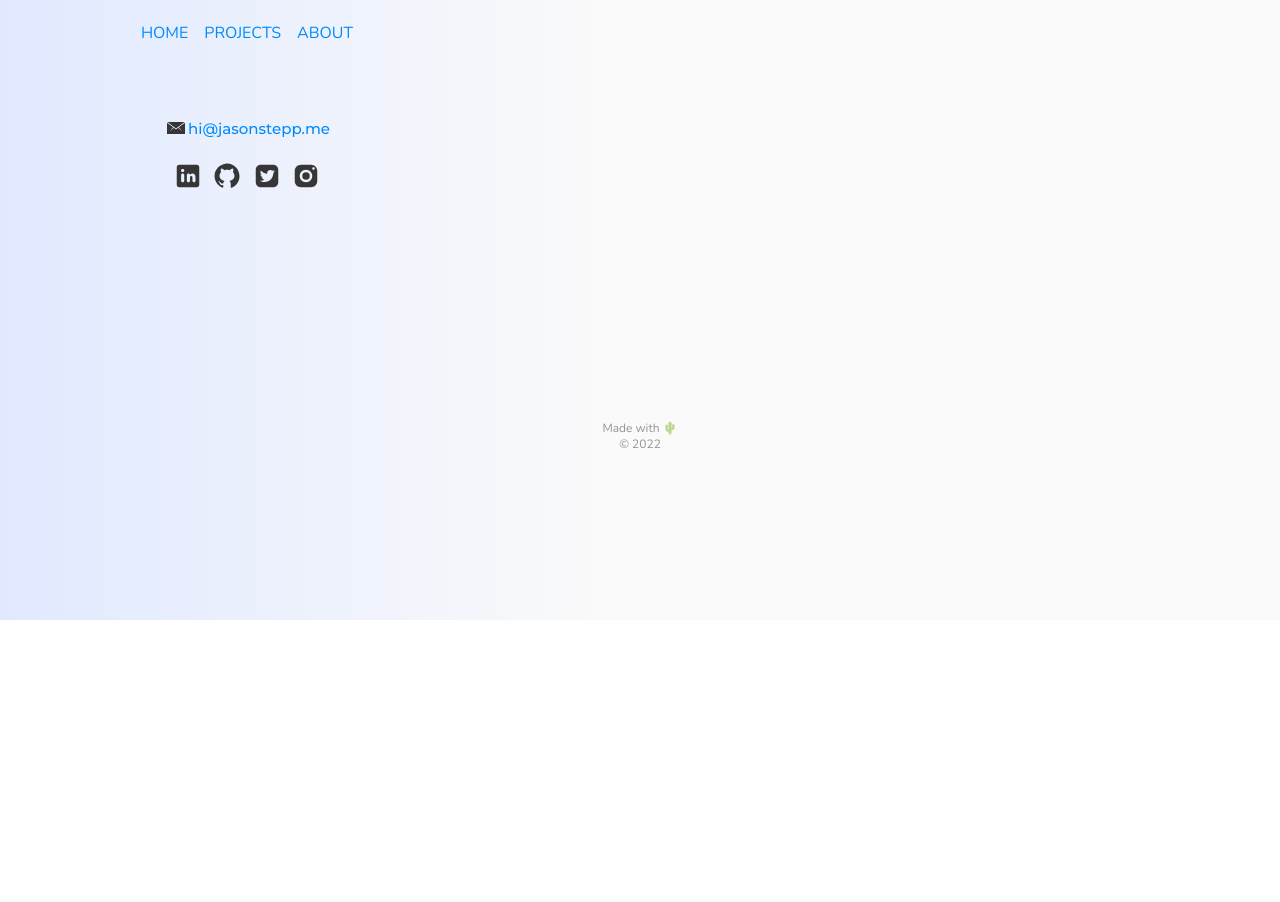
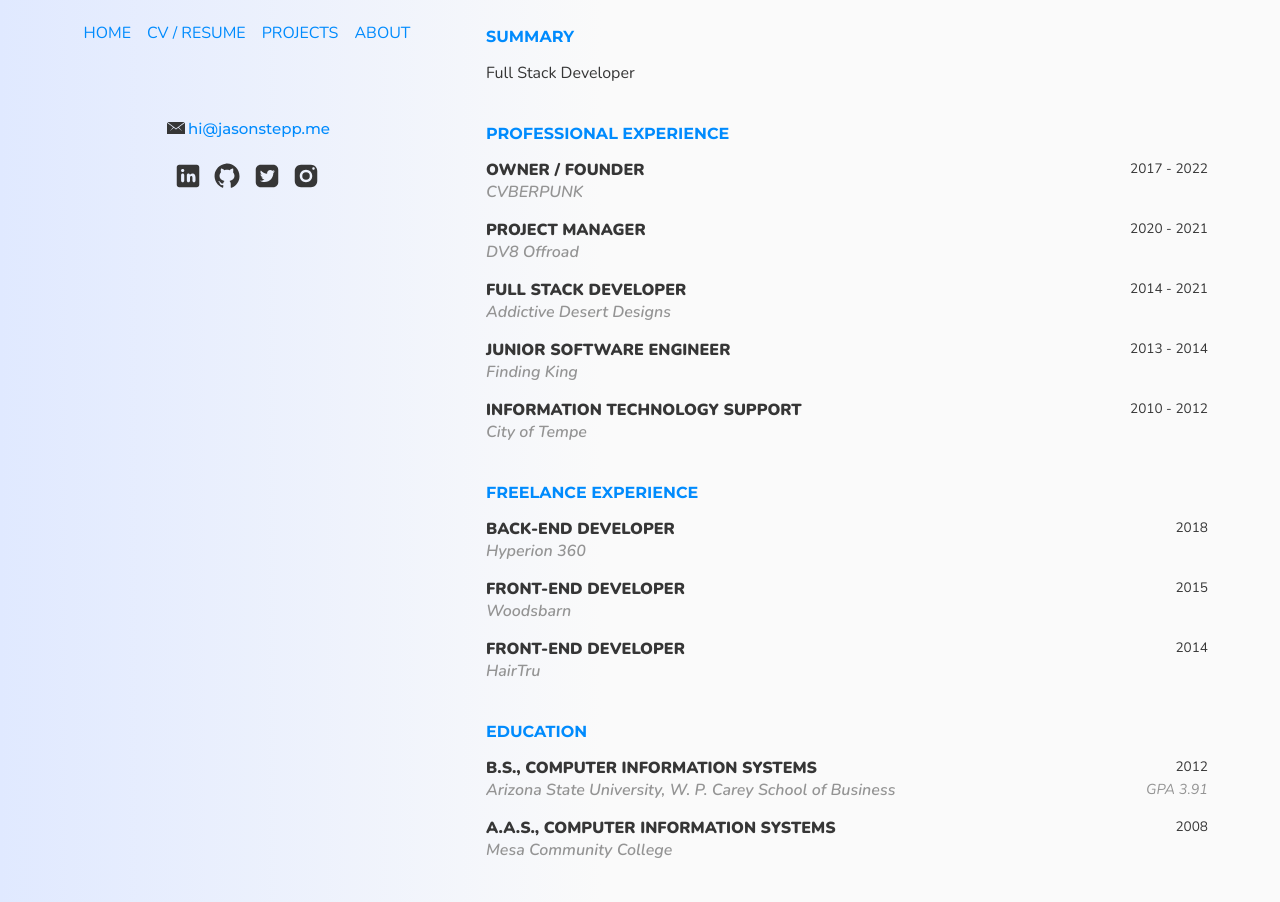
Before and after one commit to steppjason/jasonstepp-vue, a Vue app: page /resume in a window 1280 px wide. Shown: the part 180-1082 px from the top of the page. Before the commit the page ends 800 px from the top, so only its background shows below. Built offline with nearby package versions, Linux system fonts and the light colour scheme.

Commit message:
Added resume page

```diff
--- a/src/assets/styles/_root.scss
+++ b/src/assets/styles/_root.scss
@@ -67,6 +67,11 @@
 	text-decoration: none;
 	color: var(--secondary-color);
 }
+
+sup {
+	vertical-align: super;
+	font-size: smaller;
+  }
 
 .wrapper {
 	min-height: 100%;
@@ -284,7 +289,8 @@
 }
 
 .home > ul,
-.project-tools {
+.project-tools,
+.resume > .skills {
 	list-style: none;
 	margin: 0 -0.25rem;
 	padding: 0;
@@ -292,7 +298,8 @@
 }
 
 .home > ul > li,
-.project-tools > li {
+.project-tools > li,
+.resume > .skills > li {
 	display: inline-block;
 	padding: 0.5rem;
 	margin: 0.25rem;
@@ -312,6 +319,78 @@
 	font-weight: 500;
 	font-size: 0.94rem;
 	color: var(--secondary-color);
+	vertical-align: middle;
+}
+
+.resume h4{
+	margin-top: 2.5rem;
+	margin-bottom: 1rem;
+}
+
+.resume h4:first-of-type{
+	margin-top: 1rem;
+	margin-bottom: 1rem;
+}
+
+.resume ul{
+	list-style: none;
+	margin:0;
+	padding:0;
+}
+
+.resume ul li{
+	margin-bottom: 1rem;
+	display:flex;
+	flex-wrap: wrap;
+	justify-content: space-between;
+}
+
+.resume ul li>div{
+	flex-grow: 1;
+}
+
+.resume ul li>div:first-child{
+	font-weight: 900;
+	text-transform: uppercase;
+	order:1;
+	flex-basis: 80%;
+}
+
+.resume ul li>div:nth-child(2){
+	order: 2;
+	flex-basis: 20%;
+	text-align: right;
+	font-size:0.85rem;
+}
+
+.resume ul li>div:nth-child(3){
+	font-style: italic;
+	order: 3;
+	flex-basis: 80%;
+	color:var(--tertiary-color);
+	font-weight:600;
+}
+
+.resume ul li>div:nth-child(4){
+	order: 4;
+	flex-basis: 20%;
+	text-align: right;
+	color:var(--tertiary-color);
+	font-style: italic;
+	font-size: 0.9rem;
+}
+
+.resume .download{
+	padding: 1rem;
+	text-align: center;
+}
+
+.resume-icon>path{
+	fill: var(--tertiary-color) !important;
+}
+
+.resume>a{
+	color: var(--tertiary-color);
 	vertical-align: middle;
 }
 
--- a/src/components/Nav.vue
+++ b/src/components/Nav.vue
@@ -2,6 +2,7 @@
 	<nav>
 		<ul>
 			<li><router-link v-on:click="closeMenu" to="/">Home</router-link></li>
+			<li><router-link v-on:click="closeMenu" to="/resume">CV / Resume</router-link></li>
 			<li><router-link v-on:click="closeMenu" to="/projects">Projects</router-link></li>
 			<li><router-link v-on:click="closeMenu" to="/about">About</router-link></li>
 		</ul>
--- a/src/router/index.js
+++ b/src/router/index.js
@@ -3,6 +3,7 @@
 import About from "@/views/About.vue";
 import Project from "@/views/Project.vue";
 import Projects from "@/views/Projects.vue";
+import Resume from "@/views/Resume.vue";
 
 const routes = [
 	{
@@ -25,6 +26,11 @@
 		name: "About",
 		component: About,
 	},
+	{
+		path: "/resume",
+		name: "Resume",
+		component: Resume,
+	}
 ];
 
 const router = createRouter({
--- a/src/views/About.vue
+++ b/src/views/About.vue
@@ -1,4 +1,5 @@
 <template>
+
 	<div class="content">
 		<h3>About Me</h3>
 		<p>Lorem ipsum dolor sit amet, consectetur adipiscing elit. Etiam
@@ -14,6 +15,7 @@
 		ac risus pretium accumsan sed vitae dolor. In et tortor sem. Aliquam
 		pellentesque neque sit amet orci fermentum imperdiet.</p>
 	</div>
+
 </template>
 
 <script>
--- a/src/views/Project.vue
+++ b/src/views/Project.vue
@@ -15,13 +15,11 @@
 		</transition>
 
 		<div v-if="project.link" class="project-link">
-			<span>Link:</span>
-			<a target="_blank" :href="project.link">{{ project.link }}</a>
+			<span>Link: </span><a target="_blank" :href="project.link">{{ project.link }}</a>
 		</div>
 
 		<div v-if="project.social" class="project-link">
-			<span>Instagram:</span>
-			<a target="_blank" :href="project.social">{{ project.social }}</a>
+			<span>Instagram: </span><a target="_blank" :href="project.social">{{ project.social }}</a>
 		</div>
 
 		<div class="project-full-text" v-html="project.fulltext"></div>
--- /dev/null
+++ b/src/views/Resume.vue
@@ -0,0 +1,127 @@
+<template>
+
+	<div class="resume content">
+		<h3>CV / Resume</h3>
+
+        <div class="resume download">
+			<svg class="icon resume-icon" version="1.1" xmlns="http://www.w3.org/2000/svg" viewBox="0 0 512 512"><path d="M398.6,169.2c-0.9-2.2-2-4.3-3.5-6.1l-83.8-91.7c-1.9-2.1-4.2-3.6-6.7-4.9c-2.9-1.5-6.1-2.1-9.5-2.1H135.2   c-12.4,0-22.7,10.6-22.7,23.9v335.2c0,13.4,10.3,24.9,22.7,24.9h243.1c12.4,0,22.2-11.5,22.2-24.9V179.4   C400.5,175.8,400,172.3,398.6,169.2z M160.5,178.6c0-1.5,1.8-2.1,3.4-2.1h70.8c1.6,0,2.8,0.6,2.8,2.1v10.8c0,1.4-1.1,3.1-2.8,3.1   h-70.8c-1.6,0-3.4-1.7-3.4-3.1V178.6z M160.5,306.6c0-1.5,1.8-2.1,3.4-2.1h122.2c1.6,0,2.4,0.6,2.4,2.1v10.8c0,1.4-0.7,3.1-2.4,3.1   H163.9c-1.6,0-3.4-1.7-3.4-3.1V306.6z M320.5,381.4c0,1.4-0.7,3.1-2.4,3.1H163.9c-1.6,0-3.4-1.7-3.4-3.1v-10.8   c0-1.5,1.8-2.1,3.4-2.1h154.2c1.6,0,2.4,0.6,2.4,2.1V381.4z M352.5,253.4c0,1.4-0.7,3.1-2.4,3.1H163.9c-1.6,0-3.4-1.7-3.4-3.1   v-10.8c0-1.5,1.8-2.1,3.4-2.1h186.2c1.6,0,2.4,0.6,2.4,2.1V253.4z M305.6,177.5c-5.6,0-11.1-5.2-11.1-11.3v-66l71.2,77.3H305.6z"/></svg>
+			<a target="_blank" href="./files/Jason-Stepp-Resume-01142022.pdf">Download Resume</a>
+		</div>
+
+        <h4>Summary</h4>
+        <p>Full Stack Developer </p>
+        <h4>Professional Experience</h4>
+        <ul>
+            <li>
+                <div>Owner / Founder</div>
+                <div>2017 - 2022</div>
+                <div>CVBERPUNK</div>
+            </li>
+            <li>
+                <div>Project Manager</div>
+                <div>2020 - 2021</div>
+                <div>DV8 Offroad</div>
+            </li>
+            <li>
+                <div>Full Stack Developer</div>
+                <div>2014 - 2021</div>
+                <div>Addictive Desert Designs</div>
+            </li>
+            <li>
+                <div>Junior Software Engineer</div>
+                <div>2013 - 2014</div>
+                <div>Finding King</div>
+            </li>
+            <li>
+                <div>Information Technology Support</div>
+                <div>2010 - 2012</div>
+                <div>City of Tempe</div>
+            </li>
+        </ul>
+        <h4>Freelance Experience</h4>
+        <ul>
+            <li>
+                <div>Back-End Developer</div>
+                <div>2018</div>
+                <div>Hyperion 360</div>
+            </li>
+            <li>
+                <div>Front-End Developer</div>
+                <div>2015</div>
+                <div>Woodsbarn</div>
+            </li>
+            <li>
+                <div>Front-End Developer</div>
+                <div>2014</div>
+                <div>HairTru</div>
+            </li>
+        </ul>
+        <h4>Education</h4>
+        <ul>
+            <li>
+                <div>B.S., Computer Information Systems</div>
+                <div>2012</div>
+                <div>Arizona State University, W. P. Carey School of Business</div>
+                <div>GPA 3.91</div>
+
+            </li>
+            <li>
+                <div>A.A.S., Computer Information Systems</div>
+                <div>2008</div>
+                <div>Mesa Community College</div>
+                <div></div>
+            </li>
+        </ul>
+
+        <h4>Academic Achievments</h4>
+        <ul>
+            <li>
+                <div>Summa Cum Laude</div>
+                <div>2012</div>
+                <div>Arizona State University, W. P. Carey School of Business</div>
+            </li>
+            <li>
+                <div>Dean's List, 4 Semesters</div>
+                <div>2010 - 2012</div>
+                <div>Arizona State University, W. P. Carey School of Business</div>
+            </li>
+        </ul>
+        <h4>Awards</h4>
+        <ul>
+            <li>
+                <div>2nd Place - Class Competition</div>
+                <div>2012</div>
+                <div>Awarded 2<sup>nd</sup> place, as a team, in a class competition among 20 student teams.</div>
+                <div></div>
+            </li>
+        </ul>
+        <h4>Skills</h4>
+        <ul class="skills">
+			<li>C#</li>
+			<li>PHP</li>
+			<li>HTML5</li>
+			<li>CSS3</li>
+			<li>JavaScript</li>
+			<li>MySQL</li>
+			<li>Git/GitHub</li>
+			<li>SASS</li>
+			<li>jQuery</li>
+			<li>REST</li>
+			<li>Unix</li>
+			<li>Apache</li>
+			<li>NGINX</li>
+			<li>WordPress</li>
+			<li>Unity</li>
+			<li>Photoshop</li>
+			<li>Illustrator</li>
+		</ul>
+
+	</div>
+
+</template>
+
+<script>
+export default {
+	name: "Resume"
+};
+</script>
--- /dev/null
+++ b/vue.config.js
@@ -0,0 +1,11 @@
+// vue.config.js
+
+ module.exports = {
+    chainWebpack: config => {
+        config.module
+            .rule("pdf")
+            .test(/\.pdf$/)
+            .use("file-loader")
+            .loader("file-loader");
+    }
+}
```
Also changed, not shown: src/components/Resume.vue (deleted, +0 -17 lines), 1 other file (tests, documents, lock files or other folders).
